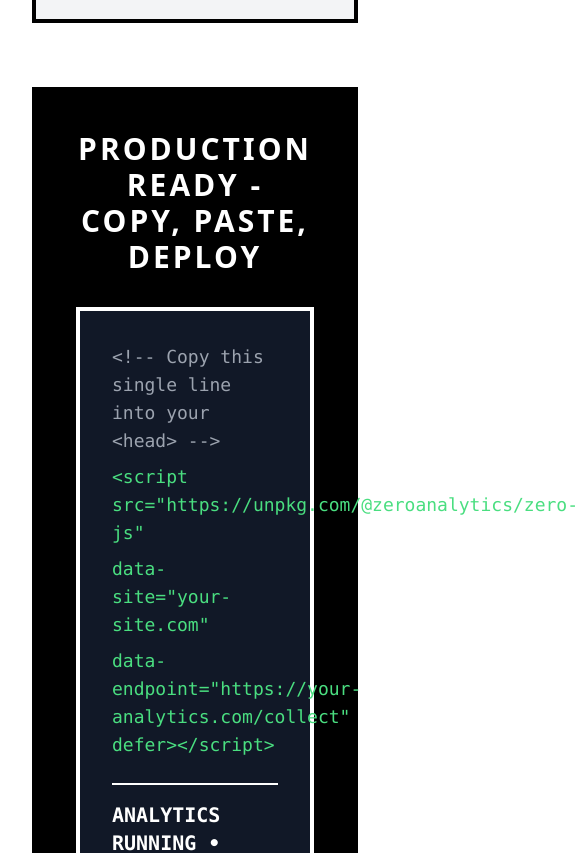
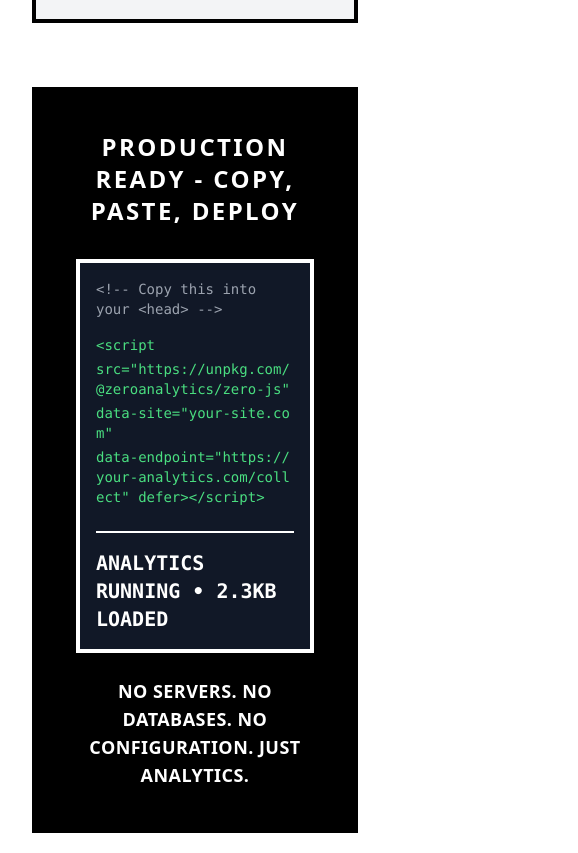
Before and after one commit to zeroanalytics/landing, a Next.js app: page / in a window 390 px wide. Shown: the part 3420-4273 px from the top of the page, 578 px wide, since content can reach past the window. Built offline with nearby package versions, Linux system fonts and the light colour scheme.

Commit message:
Fixed formatting

```diff
--- a/src/app/api/subscribe/route.ts
+++ b/src/app/api/subscribe/route.ts
@@ -8,10 +8,7 @@
     const { email, name } = await request.json()
 
     if (!email) {
-      return NextResponse.json(
-        { error: 'Email is required' },
-        { status: 400 }
-      )
+      return NextResponse.json({ error: 'Email is required' }, { status: 400 })
     }
 
     if (!MAILERLITE_API_KEY) {
@@ -23,24 +20,27 @@
     }
 
     // Add subscriber to MailerLite
-    const response = await fetch('https://connect.mailerlite.com/api/subscribers', {
+    const response = await fetch(
+      'https://connect.mailerlite.com/api/subscribers',
+      {
         method: 'POST',
         headers: {
           'Content-Type': 'application/json',
-        'Authorization': `Bearer ${MAILERLITE_API_KEY}`,
-        'Accept': 'application/json',
+          Authorization: `Bearer ${MAILERLITE_API_KEY}`,
+          Accept: 'application/json',
         },
         body: JSON.stringify({
           email,
           groups: [MAILERLITE_GROUP_ID],
           fields: {
             name: name || '',
-          source: 'zeroanalytics-landing'
+            source: 'zeroanalytics-landing',
           },
           // Optional: Set subscriber status
           status: 'active', // or 'unconfirmed' if you want double opt-in
         }),
-    })
+      }
+    )
 
     if (!response.ok) {
       const errorData = await response.json()
@@ -63,11 +63,10 @@
     return NextResponse.json(
       {
         success: true,
-        message: 'Successfully subscribed to updates'
+        message: 'Successfully subscribed to updates',
       },
       { status: 200 }
     )
-
   } catch (error) {
     console.error('Subscription error:', error)
     return NextResponse.json(
--- a/src/components/EmailCapture.tsx
+++ b/src/components/EmailCapture.tsx
@@ -29,7 +29,7 @@
 
       setStatus('success')
       setMessage(
-        "Thanks for your interest! We&apos;ll notify you when Zero Analytics is ready."
+        'Thanks for your interest! We&apos;ll notify you when Zero Analytics is ready.'
       )
       setEmail('')
     } catch {
--- a/src/components/Features.tsx
+++ b/src/components/Features.tsx
@@ -20,25 +20,29 @@
                 Zero Config Deployment
               </h3>
               <p className="text-lg text-black font-bold">
-                Single script tag setup in 30 seconds. No Docker, no database setup, no configuration files required.
+                Single script tag setup in 30 seconds. No Docker, no database
+                setup, no configuration files required.
               </p>
               <h3 className="text-2xl font-extrabold text-black uppercase tracking-widest mb-2">
                 Lightning Fast & Lightweight
               </h3>
               <p className="text-lg text-black font-bold">
-                Ultra-fast loading at just 2.3KB. Optimized performance that won&apos;t slow down your site.
+                Ultra-fast loading at just 2.3KB. Optimized performance that
+                won&apos;t slow down your site.
               </p>
               <h3 className="text-2xl font-extrabold text-black uppercase tracking-widest mb-2">
                 Enterprise Grade Quality
               </h3>
               <p className="text-lg text-black font-bold">
-                Battle-tested reliability with comprehensive quality assurance. Built to scale from startup to enterprise.
+                Battle-tested reliability with comprehensive quality assurance.
+                Built to scale from startup to enterprise.
               </p>
               <h3 className="text-2xl font-extrabold text-black uppercase tracking-widest mb-2">
                 Works Everywhere
               </h3>
               <p className="text-lg text-black font-bold">
-                Drop into any website or app. Supports all modern frameworks and automatically adapts to your setup.
+                Drop into any website or app. Supports all modern frameworks and
+                automatically adapts to your setup.
               </p>
             </div>
             <div className="brutalist-border bg-gray-100 p-8 flex flex-col gap-4">
@@ -46,40 +50,59 @@
                 Privacy-First (Compliance Ready)
               </h3>
               <p className="text-lg text-black font-bold">
-                Cookie-free, GDPR compliant by design. Bot detection and path masking included automatically.
+                Cookie-free, GDPR compliant by design. Bot detection and path
+                masking included automatically.
               </p>
               <h3 className="text-2xl font-extrabold text-black uppercase tracking-widest mb-2">
                 Smart Automation
               </h3>
               <p className="text-lg text-black font-bold">
-                Intelligent setup that handles everything automatically. No manual configuration or tweaking required.
+                Intelligent setup that handles everything automatically. No
+                manual configuration or tweaking required.
               </p>
               <h3 className="text-2xl font-extrabold text-black uppercase tracking-widest mb-2">
                 Powerful Analytics Built-In
               </h3>
               <p className="text-lg text-black font-bold">
-                Advanced features like user tracking, custom events, and performance monitoring included out of the box.
+                Advanced features like user tracking, custom events, and
+                performance monitoring included out of the box.
               </p>
               <h3 className="text-2xl font-extrabold text-black uppercase tracking-widest mb-2">
                 Rock Solid Reliability
               </h3>
               <p className="text-lg text-black font-bold">
-                Built to never break your site. Handles errors gracefully and captures data even during page transitions.
+                Built to never break your site. Handles errors gracefully and
+                captures data even during page transitions.
               </p>
             </div>
           </div>
 
           <div className="mt-16 brutalist-border bg-black p-10 text-white">
-            <h3 className="text-3xl font-extrabold text-white uppercase tracking-widest mb-8 text-center">
+            <h3 className="text-2xl sm:text-3xl font-extrabold text-white uppercase tracking-widest mb-8 text-center px-2">
               Production Ready - Copy, Paste, Deploy
             </h3>
-            <div className="bg-gray-900 brutalist-border border-white p-8 font-mono text-left max-w-3xl mx-auto">
-              <div className="text-gray-400 text-lg mb-2">&lt;!-- Copy this single line into your &lt;head&gt; --&gt;</div>
-              <div className="text-green-400 text-lg mb-2">&lt;script src=&quot;https://unpkg.com/@zeroanalytics/zero-js&quot;</div>
-              <div className="text-green-400 text-lg mb-2">        data-site=&quot;your-site.com&quot;</div>
-              <div className="text-green-400 text-lg mb-4">        data-endpoint=&quot;https://your-analytics.com/collect&quot; defer&gt;&lt;/script&gt;</div>
+            <div className="bg-gray-900 brutalist-border border-white p-4 sm:p-8 font-mono text-left max-w-full lg:max-w-6xl xl:max-w-7xl mx-auto overflow-x-auto">
+              <div className="text-gray-400 text-sm sm:text-lg mb-4">
+                &lt;!-- Copy this into your &lt;head&gt; --&gt;
+              </div>
+              <div className="text-green-400 text-sm sm:text-lg mb-1 break-all sm:break-normal">
+                &lt;script
+              </div>
+              <div className="text-green-400 text-sm sm:text-lg mb-1 break-all sm:break-normal">
+                {' '}
+                src=&quot;https://unpkg.com/@zeroanalytics/zero-js&quot;
+              </div>
+              <div className="text-green-400 text-sm sm:text-lg mb-1 break-all sm:break-normal">
+                {' '}
+                data-site=&quot;your-site.com&quot;
+              </div>
+              <div className="text-green-400 text-sm sm:text-lg mb-4 break-all sm:break-normal">
+                {' '}
+                data-endpoint=&quot;https://your-analytics.com/collect&quot;
+                defer&gt;&lt;/script&gt;
+              </div>
               <div className="text-white text-xl font-bold mt-6 border-t-2 border-white pt-4">
-                ANALYTICS RUNNING • GDPR COMPLIANT • 2.3KB LOADED
+                ANALYTICS RUNNING • 2.3KB LOADED
               </div>
             </div>
             <p className="text-white text-lg font-bold text-center mt-6 uppercase tracking-wide">
--- a/src/components/Footer.tsx
+++ b/src/components/Footer.tsx
@@ -1,7 +1,7 @@
 export default function Footer() {
   return (
     <footer className="brutalist-bg text-black border-t-8 border-black">
-      <div className="container-max px-0">
+      <div className="container-max px-4 sm:px-6 lg:px-8">
         <div className="py-12">
           <div className="grid grid-cols-1 md:grid-cols-4 gap-8">
             <div className="col-span-1 md:col-span-2">
```
Lines whose indentation alone changed are shown as unchanged.
